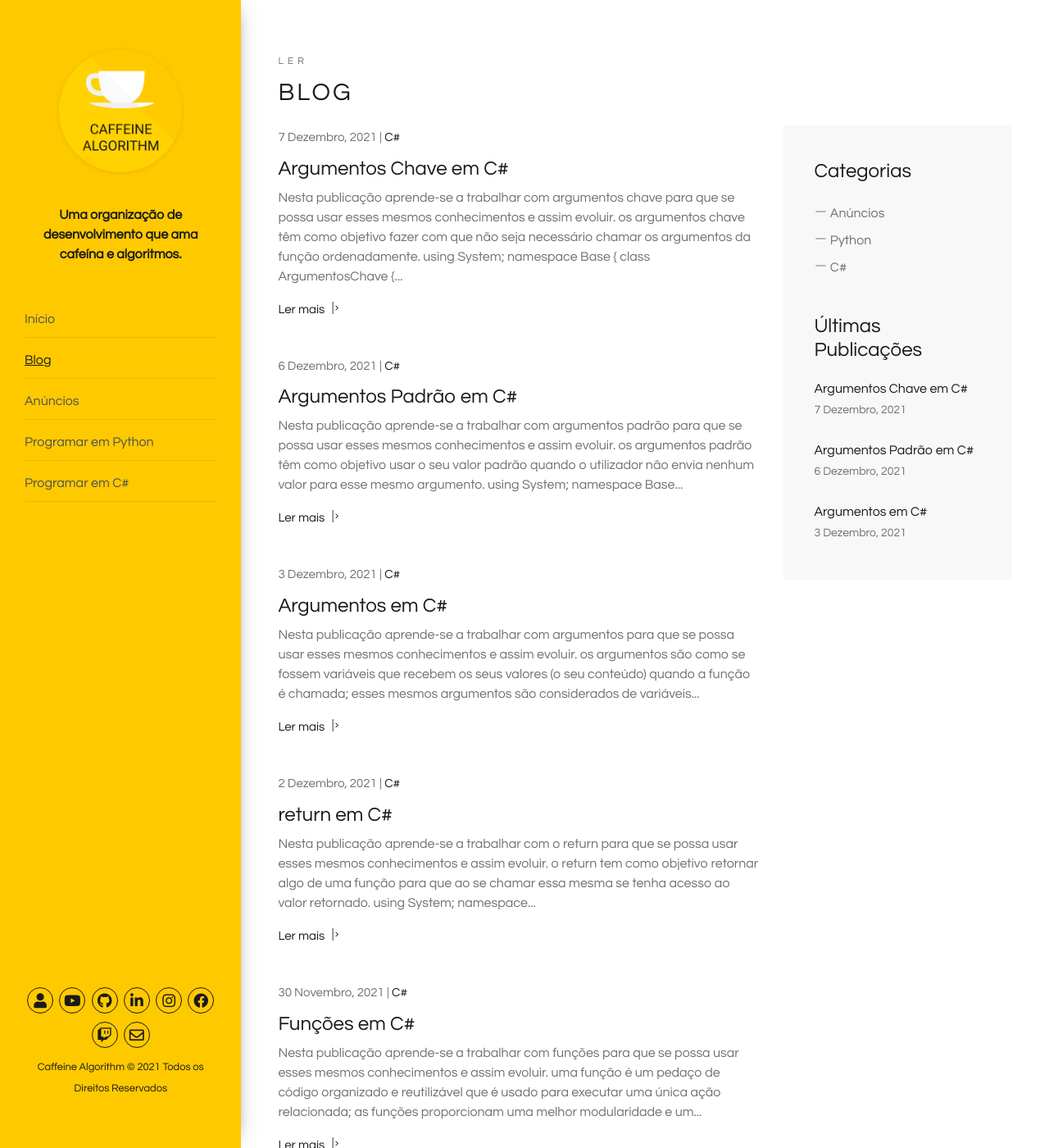
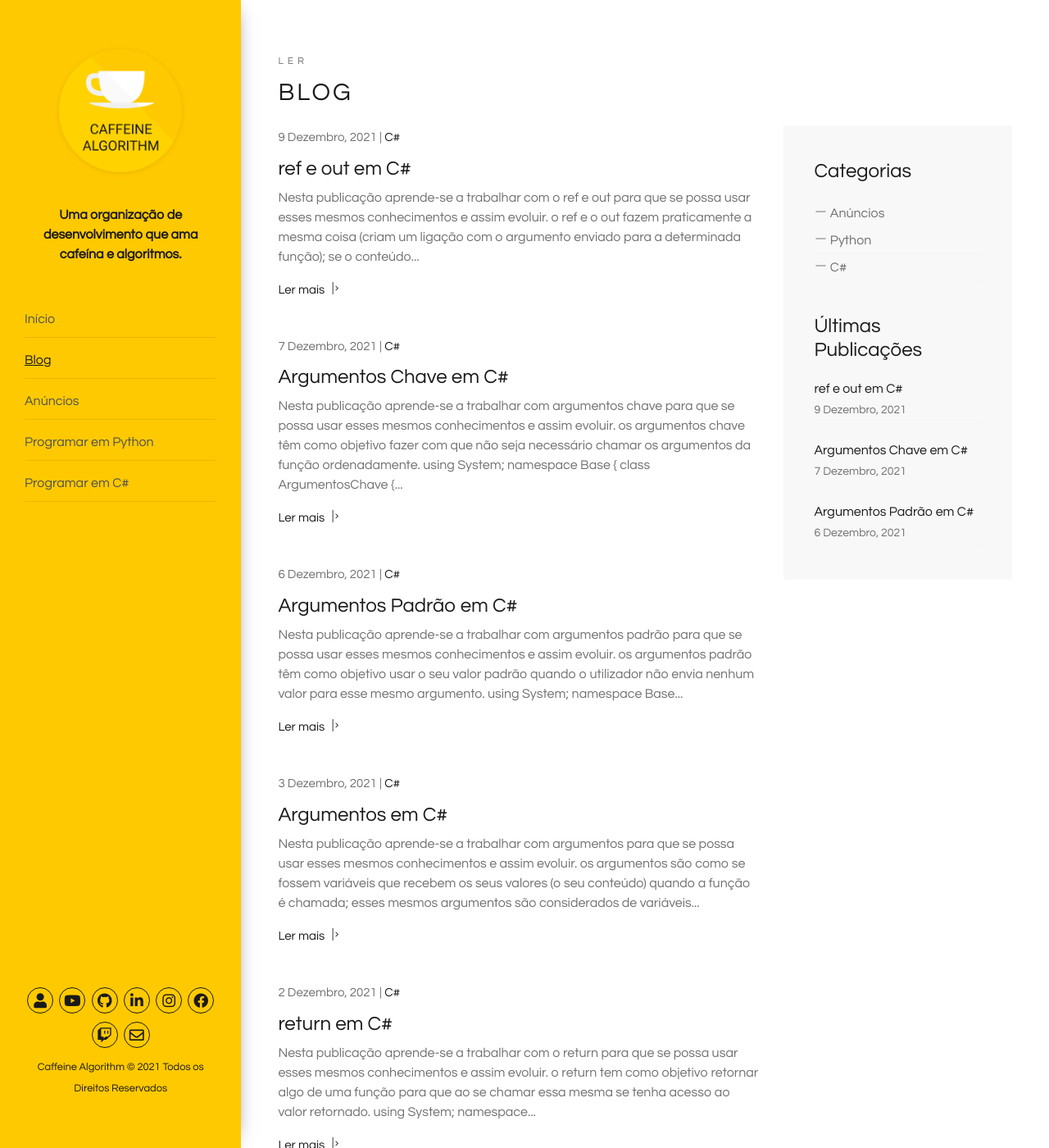
Before and after one commit to caffeinealgorithm/caffeinealgorithm.github.io, a Jekyll site: the page built from blog/index.html, in a window 1280 px wide and 1400 px high. Shown: the whole window at 82% size. Built offline with Jekyll 4.4.1, drawn with Linux system fonts in a browser that asks for light colours; the list of posts is cut into pages by our own code; some of the changed text lies outside the part shown.

Commit message:
Add 25º episode of the C# programming series

````diff
--- /dev/null
+++ b/_posts/2021-12-09-ref-e-out-em-csharp.md
@@ -0,0 +1,52 @@
+---
+layout: post
+excerpt: Blog
+title: 'ref e out em C#'
+description: 'Descobre como se trabalha com o ref e out na linguagem de programação C#. Obtém respostas às tuas dúvidas com a teoria e os exemplos apresentados.'
+keywords: 'c#, csharp, ref e out, ref, out, publicação'
+date: 2021-12-09
+categories: [C#]
+---
+
+Nesta publicação aprende-se a trabalhar com o ref e out para que se possa usar esses mesmos conhecimentos e assim evoluir.
+
+- o ref e o out fazem praticamente a mesma coisa (criam um ligação com o argumento enviado para a determinada função);
+- se o conteúdo desse mesmo argumento mudar, ambos mudam (dentro e fora da função);
+- a única diferença que existe entre o ref e o out é apenas para o compilador, o ref transmite ao compilador que o argumento fora inicializado antes de entrar na função enquanto que o out transmite que o argumento será inicializado dentro da função.
+
+```csharp
+using System;
+
+namespace Base {
+  class RefEOut {
+    public void Run() {
+      int numero = 0;
+
+      Console.WriteLine($"Número antes da função: {numero}");
+      Out(out numero);
+      Console.WriteLine($"Número depois da função: {numero}");
+    }
+
+    public void Normal(int numero) {
+      numero = 1;
+    }
+
+    public void Ref(ref int numero) {
+      numero = 2;
+    }
+
+    public void Out(out int numero) {
+      numero = 3;
+    }
+  }
+}
+
+/*
+  Número antes da função: 0
+  Número depois da função: 3
+*/
+```
+
+Não te esqueças de [assistir ao vídeo](https://youtu.be/IOUI--CFDFs){:target="\_blank"} e podes sempre ler esta publicação [em inglês](https://nelsonsilvadev.com/blog/20211209/ref-and-out-in-csharp/){:target="\_blank"}.
+
+### _Happy coding!_
--- a/index.html
+++ b/index.html
@@ -73,7 +73,7 @@ keywords: organização, desenvolvimento, cafeína, algoritmos, publicações, v
       </div>
 
       <div class="row">
-        {% for video in site.csharp %} {% if video.id == "/csharp/24" %}
+        {% for video in site.csharp %} {% if video.id == "/csharp/25" %}
         <div
           class="col-xs-12 col-sm-3 col-sm-6 col-lg-6 col-xl-3 animate-box"
           data-animate-effect="fadeInLeft"
````
Also changed, not shown: _csharp/25.md (added, +5 -0 lines), assets/img/playlists/csharp/25.png (added).
